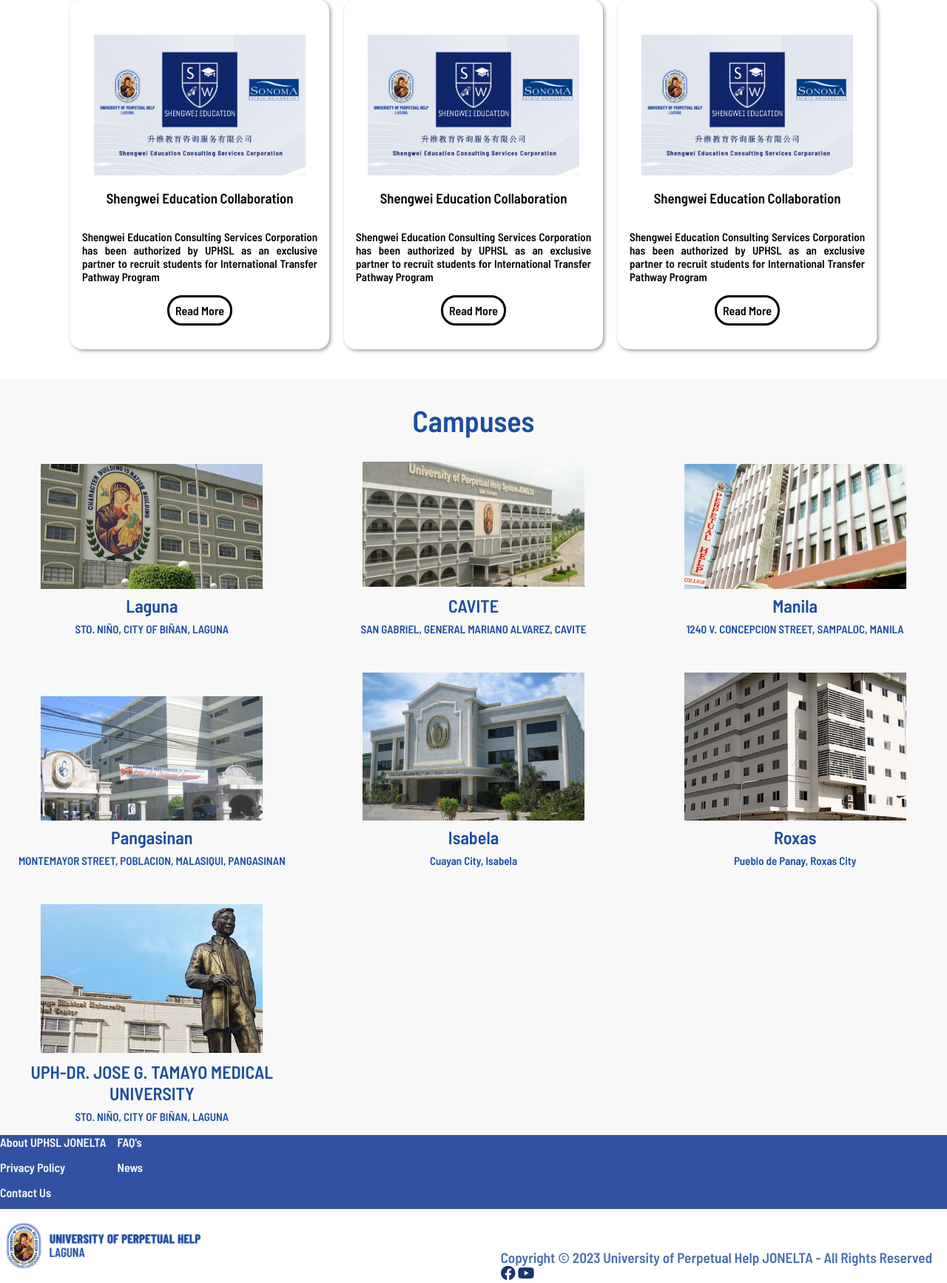
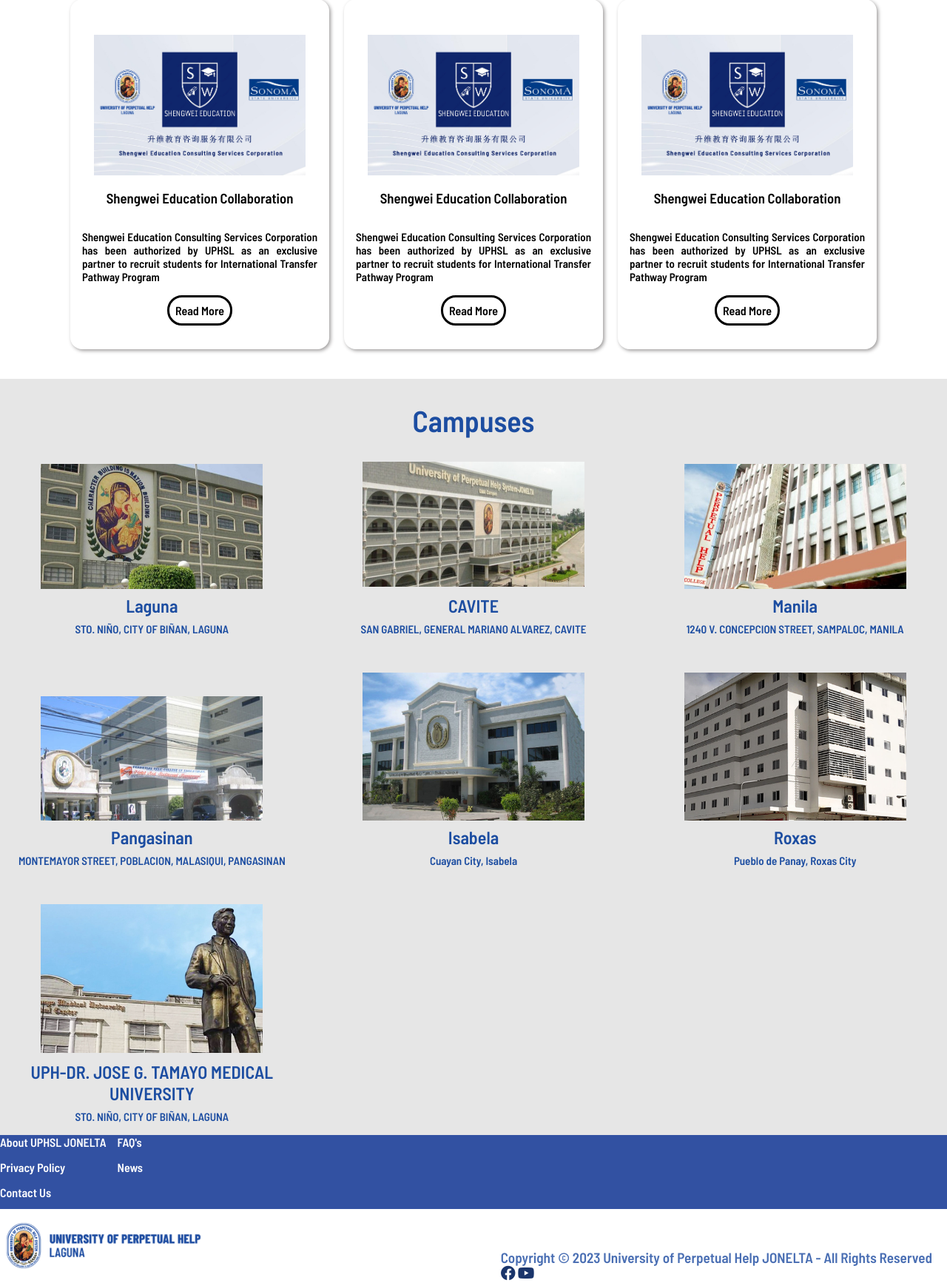
Before and after one commit to PerpetualWebAdmin/Perpetual, a PHP site: page /index.html in a window 1280 px wide. Shown: the part 1383-3117 px from the top of the page at 74% size. Run offline with PHP 8.4, Linux system fonts and the light colour scheme; some libraries are stand-ins or nearby versions.

Commit message:
Adjusted

```diff
--- a/styles/main.css
+++ b/styles/main.css
@@ -308,7 +308,7 @@
 .Campuses{
     width: 100%;
     height: auto;
-    background-color: #f8f8f8;
+    background-color: #e6e6e6;
 }
 .camp{
     text-align: center;
```
